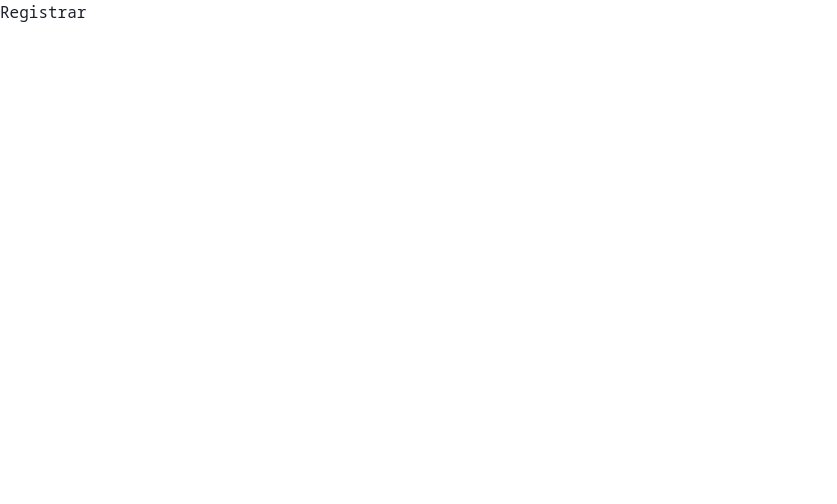
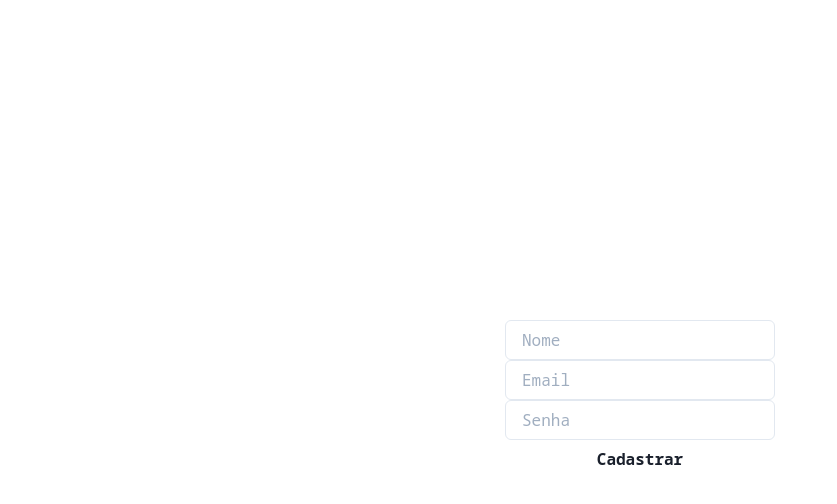
Before and after one commit to ClaudioBzrr/UserRegistration, a React (Create React App) app in the folder frontend/: page /register in a window 1280 px wide. Shown: the top 504 px of the page, without its empty margins (0-837 px from the left). Built offline with nearby package versions, Linux system fonts and the light colour scheme.

Commit message:
register page started

```diff
--- a/frontend/src/pages/List.tsx
+++ b/frontend/src/pages/List.tsx
@@ -65,8 +65,8 @@ export function List(){
 
         <Flex flexDirection="column" className="container" alignItems="center"  w="full" h="full">
             <Header/>
-            <Box className="container-table" borderRadius="lg" borderWidth="1px" mt="10em" justifyContent="center" w="50%" p="5">
-                <Table variant="simple" size="lg" w="full" h="full">
+            <Box className="container-table" borderRadius="lg" borderWidth="1px" mt="10em" justifyContent="center" w="50vw" p="5">
+                <Table variant="simple" size="lg"  h="100%">
                     <Tr>
                         <Th>Nome</Th>
                         <Th>Email</Th>
--- a/frontend/src/pages/Register.tsx
+++ b/frontend/src/pages/Register.tsx
@@ -1,9 +1,26 @@
 import React from 'react'
+import {
+    Flex,
+    Box,
+    Input,
+    Button
+} from '@chakra-ui/react'
 
 export function Register(){
     return(
-        <div className="container">
-            Registrar
-        </div>
+        <Flex w="full" h="100vh" flexDirection="column" alignItems="center" justifyContent="center">
+            <Box>
+                <form>
+                    <Flex flexDirection="column">
+
+                        <Input placeholder="Nome" type="text" required/>
+                        <Input placeholder="Email" type="email" required/>
+                        <Input placeholder="Senha" type="password" required/>
+                        <Button variant="ghost" type="submit">Cadastrar</Button>
+
+                    </Flex>
+                </form>
+            </Box>
+        </Flex>
     )
 }
```
